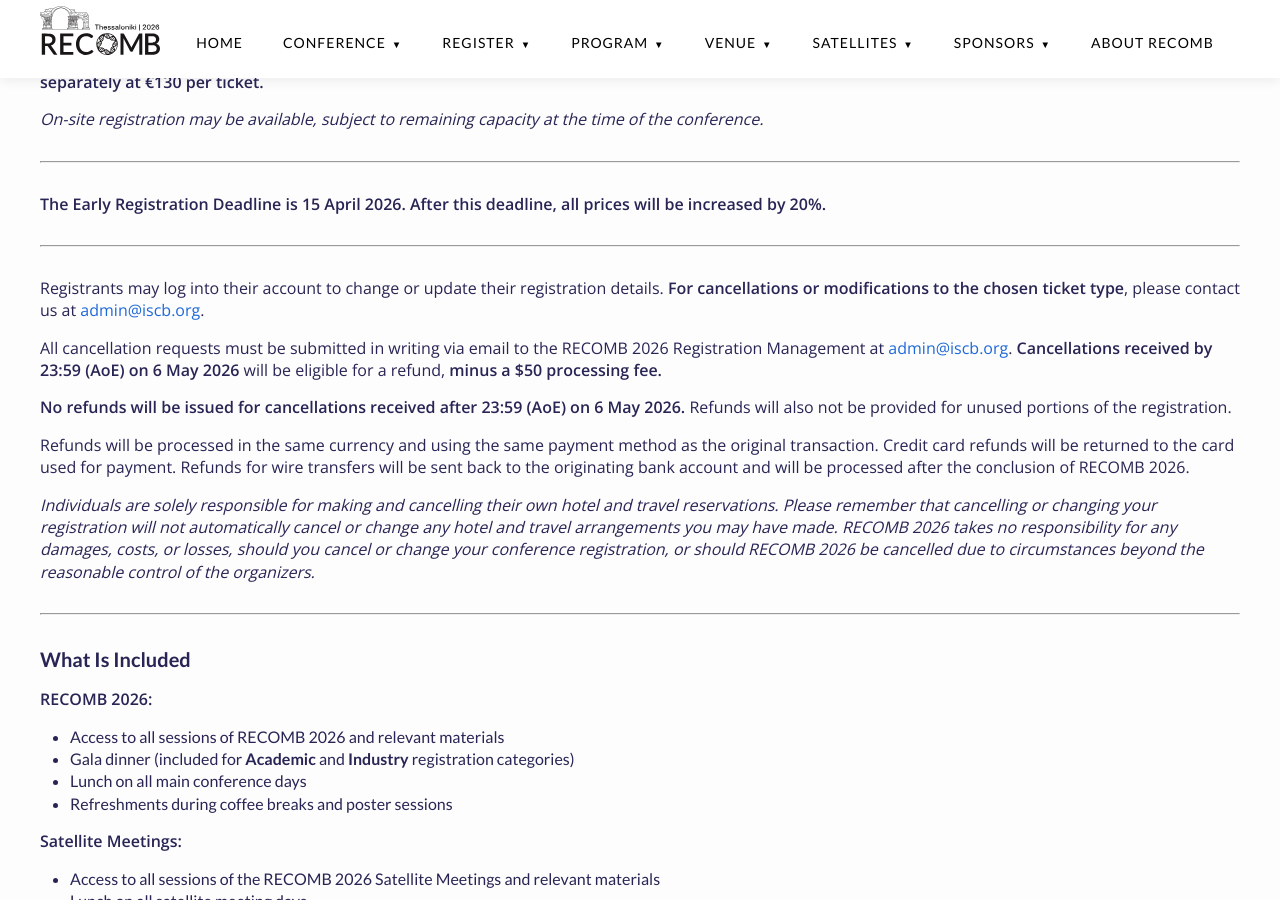
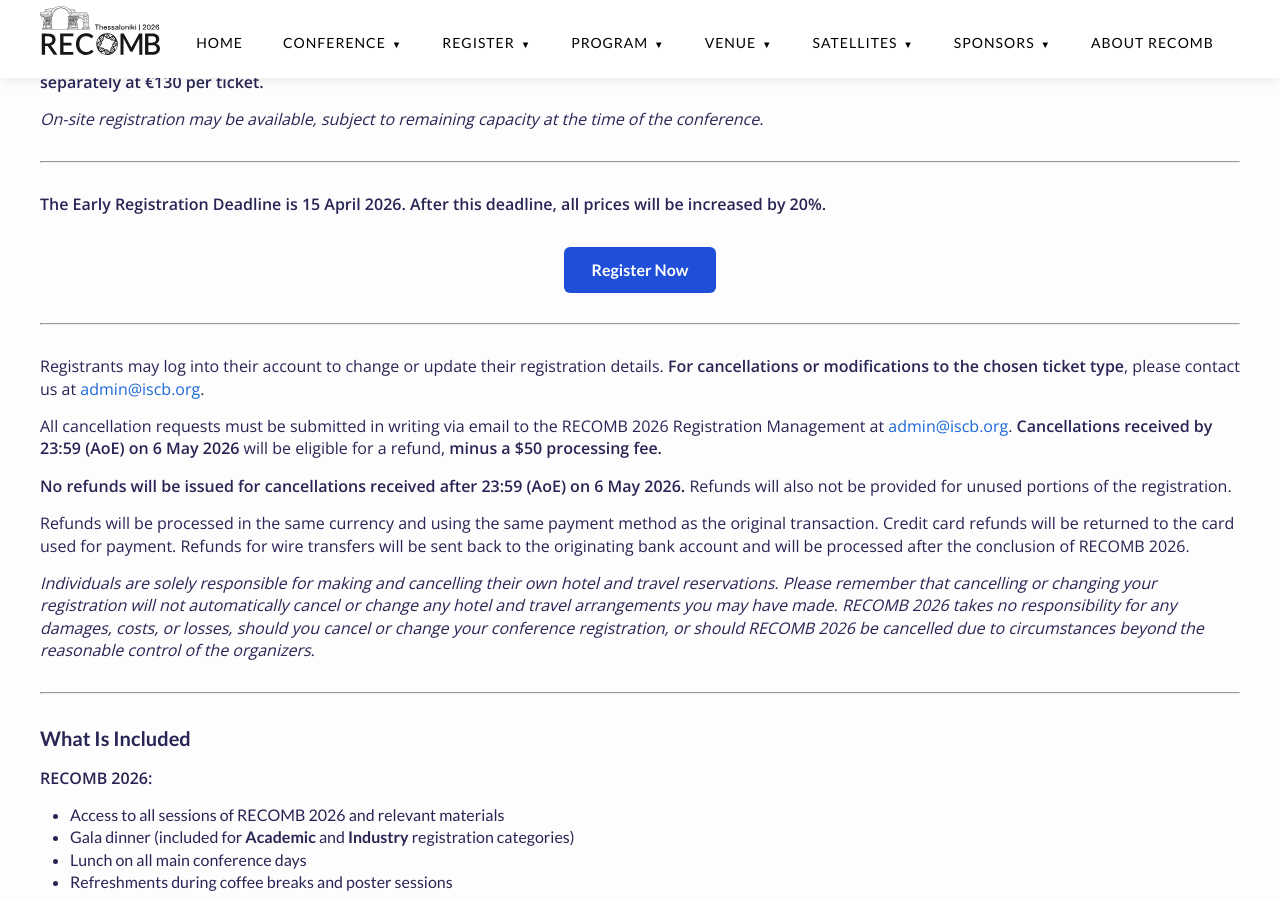
Before and after one commit to recomb-conference/recomb2026, a Jekyll site: the page built from how_to_register.md, in a window 1280 px wide and 900 px high, scrolled down 572 px. Built offline with Jekyll 4.4.1, drawn with Linux system fonts in a browser that asks for light colours; nearby versions of some CDN libraries.

Commit message:
Update how_to_register.md

```diff
--- a/how_to_register.md
+++ b/how_to_register.md
@@ -22,6 +22,22 @@
 ---
 
 **The Early Registration Deadline is 15 April 2026. After this deadline, all prices will be increased by 20%.**
+
+<div style="text-align: center; margin-top: 2rem;">
+  <a href="https://recomb.org/recomb2026/register"
+     style="
+       display: inline-block;
+       padding: 12px 28px;
+       font-size: 16px;
+       font-weight: 600;
+       color: #ffffff;
+       background-color: #1f4fd8;
+       text-decoration: none;
+       border-radius: 6px;
+     ">
+    Register Now
+  </a>
+</div>
 
 ---
 
@@ -86,3 +102,19 @@
 **Late Online Registration Deadline:** 23:59 (AoE) on 22 May 2026
 
 *Please note that wire transfer payments will only be accepted until 10 May 2026. Credit card payments will remain available after this date.*
+
+<div style="text-align: center; margin-top: 2rem;">
+  <a href="https://recomb.org/recomb2026/register"
+     style="
+       display: inline-block;
+       padding: 12px 28px;
+       font-size: 16px;
+       font-weight: 600;
+       color: #ffffff;
+       background-color: #1f4fd8;
+       text-decoration: none;
+       border-radius: 6px;
+     ">
+    Register Now
+  </a>
+</div>
```
